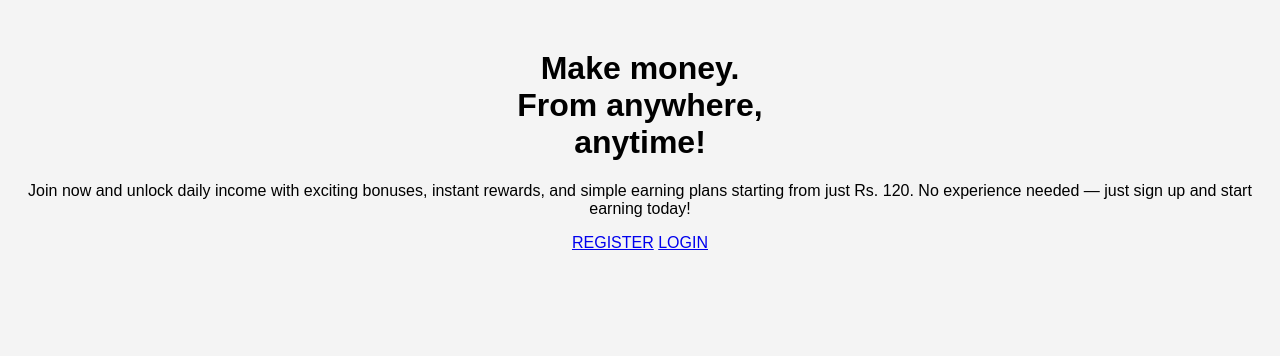
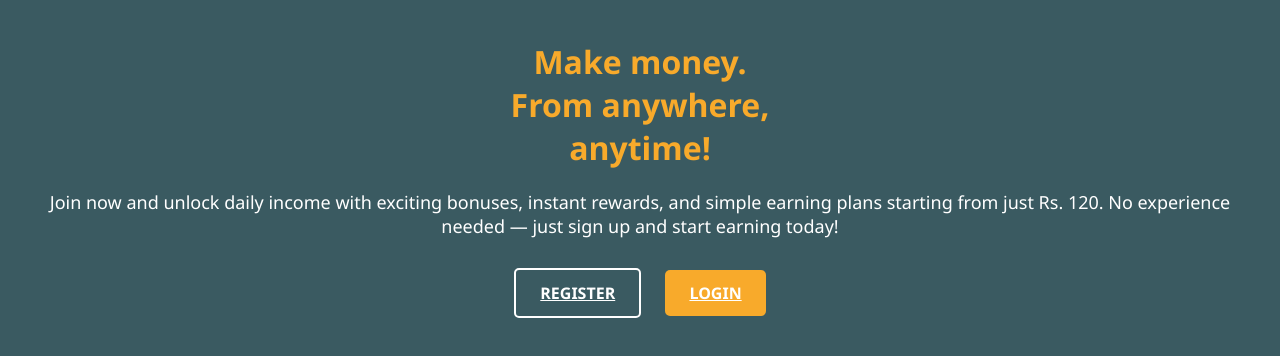
Before and after one commit to Farhan804295/https-easypaisapk-earning.netlify.app, a plain HTML site: page index.html in a window 1280 px wide. Drawn offline with Linux system fonts and the light colour scheme.

Commit message:
Add files via upload

```diff
--- a/style.css
+++ b/style.css
@@ -1,21 +1,45 @@
+/* style.css */
+
 body {
-  font-family: Arial, sans-serif;
-  background-color: #f4f4f4;
+  background-color: #3a5a61;
+  font-family: 'Segoe UI', Tahoma, Geneva, Verdana, sans-serif;
+  color: #f8f8f8;
+  margin: 0;
+  padding: 0;
   text-align: center;
-  margin-top: 50px;
 }
 
-button {
-  background-color: #4CAF50;
-  color: white;
-  padding: 12px 25px;
-  border: none;
-  border-radius: 8px;
-  cursor: pointer;
-  font-size: 16px;
-  transition: background-color 0.3s ease;
+h1 {
+  color: #f8aa2b;
+  font-size: 32px;
+  font-weight: bold;
+  margin-top: 40px;
 }
 
-button:hover {
-  background-color: #45a049;
+p {
+  color: #ffffff;
+  font-size: 18px;
+  margin: 20px;
 }
+
+.btn {
+  padding: 12px 24px;
+  margin: 10px;
+  font-size: 16px;
+  font-weight: bold;
+  border: none;
+  border-radius: 5px;
+  cursor: pointer;
+  display: inline-block;
+}
+
+.btn-login {
+  background-color: #f8aa2b;
+  color: white;
+}
+
+.btn-register {
+  background-color: transparent;
+  color: white;
+  border: 2px solid white;
+}
```
